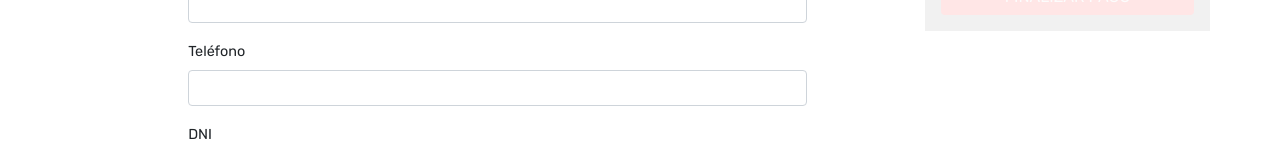
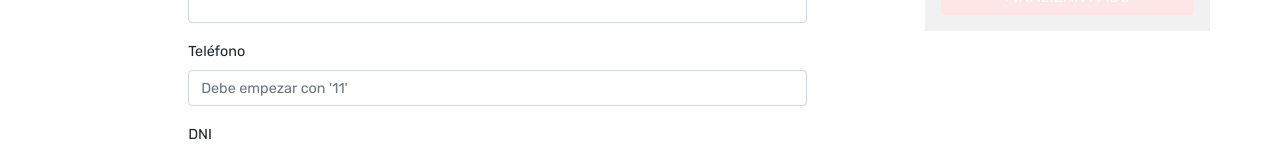
Before and after one commit to Varas27/my-store, a React (Create React App) app: page /checkout in a window 1280 px wide. Shown: the part 288-440 px from the top of the page. Built offline with nearby package versions, Linux system fonts and the light colour scheme.

Commit message:
fourteenth commit

```diff
--- a/src/components/Checkout/index.jsx
+++ b/src/components/Checkout/index.jsx
@@ -35,12 +35,12 @@ export const Checkout = () => {
     }
 
     useEffect(() => {
-        if (name && surname && email && dni && /^(?:(?:00)?549?)?0?(?:11|[2368]\d)(?:(?=\d{0,2}15)\d{2})??\d{8}$/.test(phone)) {
+        if (name && surname && email && dni && /^(?:(?:00)?549?)?0?(?:11|[2368]\d)(?:(?=\d{0,2}15)\d{2})??\d{8}$/.test(phone) && phone.length === 10) {
             setEnabled(true);
         } else {
             setEnabled(false);
         }
-
+        console.log(phone.length)
         if (purchaseComplete) {
             $("#form-checkout")[0].reset();
             setPurchaseComplete(false);
@@ -72,7 +72,7 @@ export const Checkout = () => {
                                     <div>
                                         <p className="mb-0">{!enabled ? 'Completar los siguientes casilleros:' : 'Casilleros completados!'}</p>
                                         <ul className="mb-0 pl-1">
-                                            {[!name ? <li key="name">Nombre</li> : null, !surname ? <li key="surname">Apellido</li> : null, !email ? <li key="email">Email</li> : null, !phone ? <li key="phone">Teléfono</li> : null, !dni ? <li key="dni">DNI</li> : null]}
+                                            {[!name ? <li key="name">Nombre</li> : null, !surname ? <li key="surname">Apellido</li> : null, !email ? <li key="email">Email</li> : null, !(phone.length === 10) ? <li key="phone">Teléfono</li> : null, !dni ? <li key="dni">DNI</li> : null]}
                                         </ul>
                                     </div>
                                 </div>
@@ -100,7 +100,7 @@ export const Checkout = () => {
                             </div>
                             <div className="form-group">
                                 <label htmlFor='phone'>Teléfono</label>
-                                <input type="number" className="form-control" id="phone" required onInput={(e) => { setPhone(e.target.value) }} />
+                                <input type="number" placeholder="Debe empezar con '11'" className="form-control" id="phone" required onInput={(e) => { setPhone(e.target.value) }} />
                             </div>
                             <div className="form-group">
                                 <label htmlFor='dni'>DNI</label>
```
